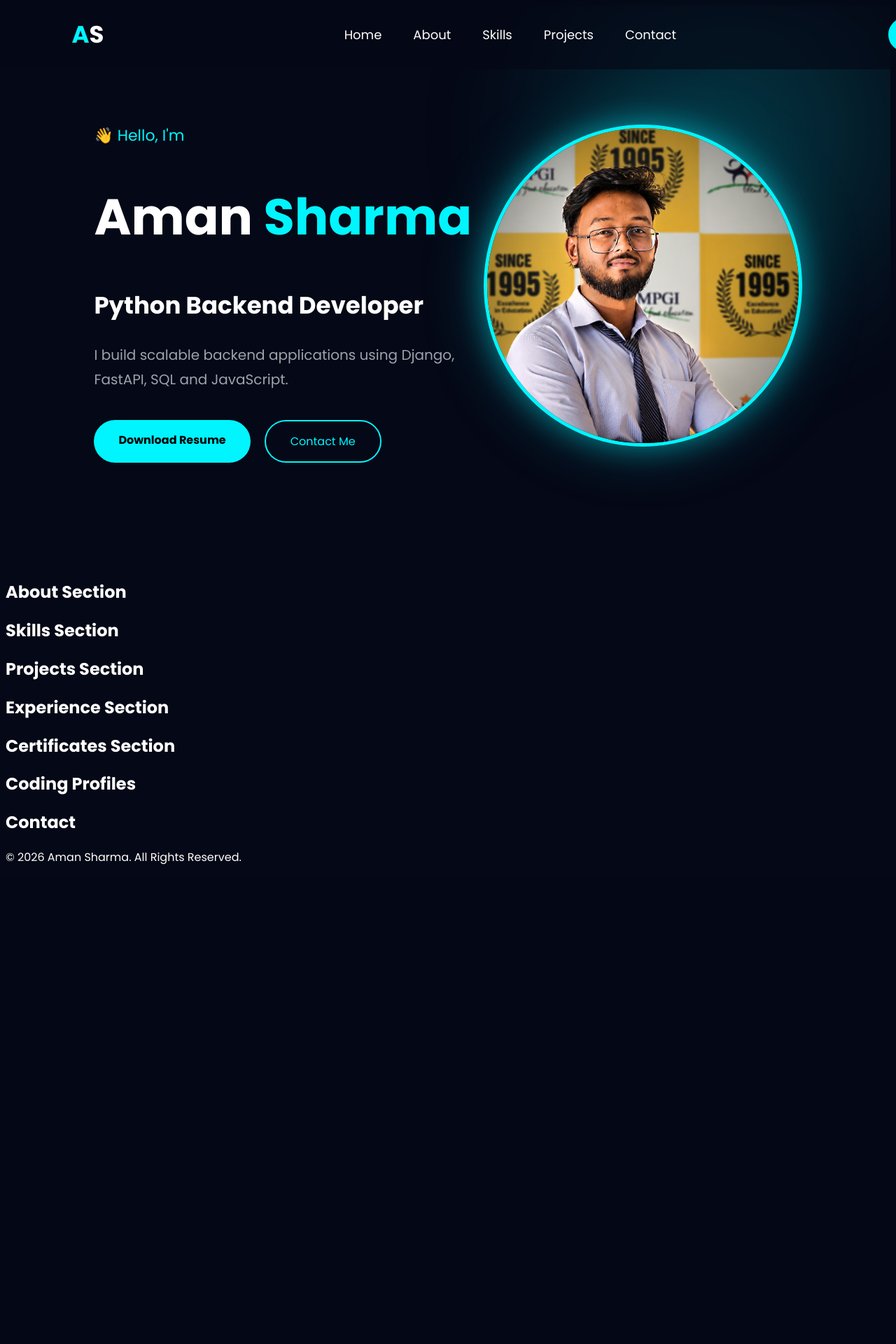
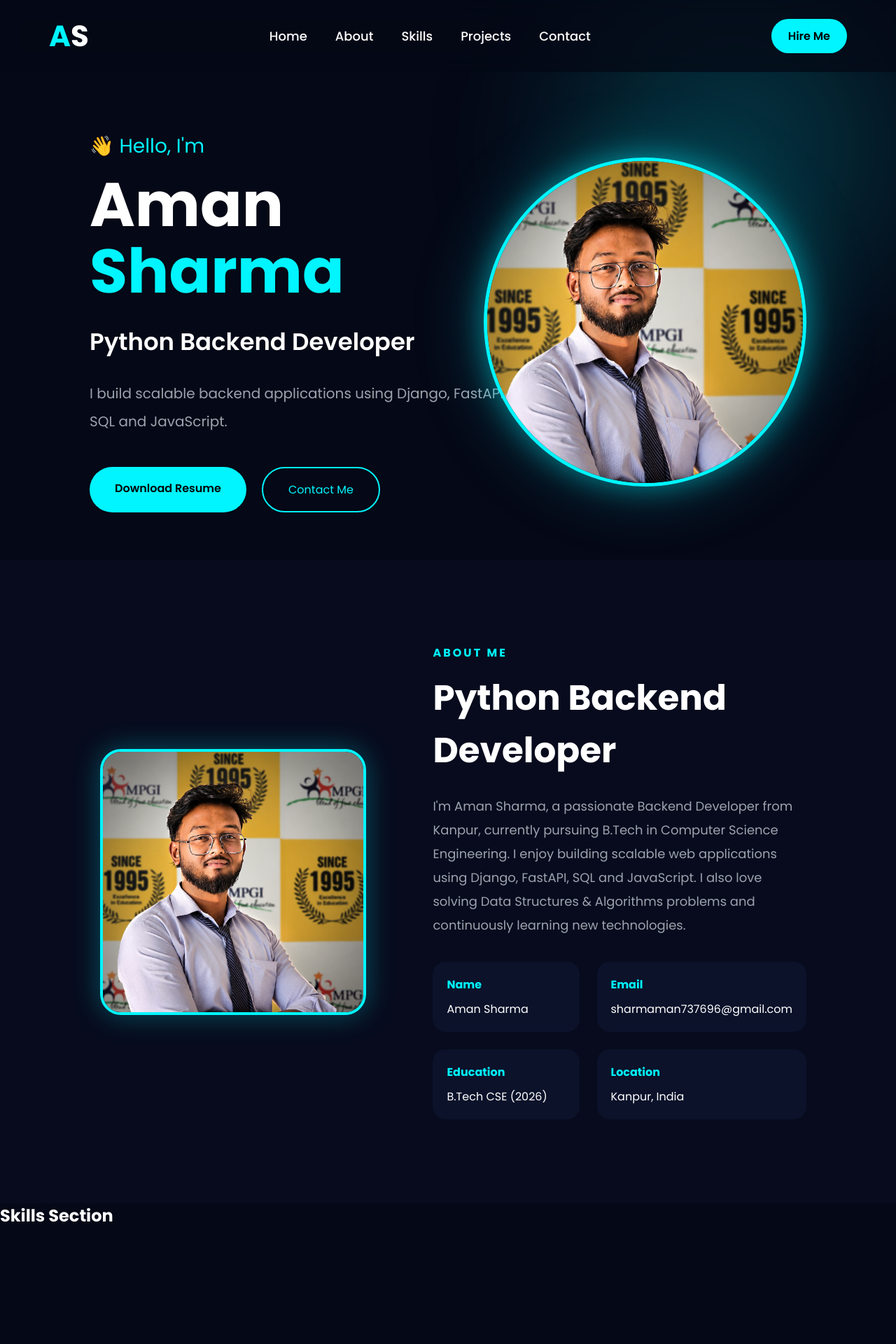
Before and after one commit to 16Aman-tech/AMAN_Portfolio, a Django app: page / in a window 1280 px wide. Shown: the top 1920 px of the page at 70% size. Before the commit the page ends 1235 px from the top, so only its background shows below. Run offline with Django 5.2, Linux system fonts and the light colour scheme.

Commit message:
Step 17: about section created

```diff
--- a/backend/static/css/style.css
+++ b/backend/static/css/style.css
@@ -1,18 +1,41 @@
-/* ===========================
-        NAVBAR
-=========================== */
+/* =====================================
+        GOOGLE RESET
+===================================== */
+
+*{
+    margin:0;
+    padding:0;
+    box-sizing:border-box;
+}
+
+html{
+    scroll-behavior:smooth;
+}
+
+body{
+
+    font-family:"Poppins",sans-serif;
+
+    background:#050816;
+
+    color:white;
+
+    overflow-x:hidden;
+
+}
+
+/* =====================================
+            NAVBAR
+===================================== */
 
 .navbar{
 
     position:fixed;
 
     top:0;
-
     left:0;
 
     width:100%;
-
-    padding:20px 8%;
 
     display:flex;
 
@@ -20,7 +43,9 @@
 
     align-items:center;
 
-    background:rgba(5,8,22,.65);
+    padding:20px 70px;
+
+    background:rgba(5,8,22,.75);
 
     backdrop-filter:blur(18px);
 
@@ -30,11 +55,11 @@
 
 .logo{
 
+    font-size:42px;
+
+    font-weight:700;
+
     color:white;
-
-    font-size:34px;
-
-    font-weight:bold;
 
 }
 
@@ -48,9 +73,15 @@
 
     display:flex;
 
+    align-items:center;
+
     list-style:none;
 
-    gap:45px;
+    gap:40px;
+
+    flex:1;
+
+    justify-content:center;
 
 }
 
@@ -60,9 +91,11 @@
 
     color:white;
 
-    transition:.3s;
+    font-size:18px;
 
-    font-size:18px;
+    font-weight:500;
+
+    transition:.35s;
 
 }
 
@@ -76,19 +109,19 @@
 
     text-decoration:none;
 
-    color:white;
-
-    padding:12px 26px;
-
-    border-radius:50px;
+    white-space:nowrap;
 
     background:#00F5FF;
 
     color:black;
 
-    font-weight:bold;
+    padding:12px 24px;
 
-    transition:.4s;
+    border-radius:50px;
+
+    font-weight:600;
+
+    transition:.35s;
 
 }
 
@@ -96,28 +129,17 @@
 
     transform:translateY(-4px);
 
-}
-
-
-
-body{
-
-    font-family: "Poppins", sans-serif;
-
-    background:#050816;
-
-    color:white;
-
-    overflow-x:hidden;
+    box-shadow:0 0 20px rgba(0,245,255,.55);
 
 }
 
-
-/* ===========================
-        HERO
-=========================== */
+/* =====================================
+            HERO
+===================================== */
 
 #hero{
+
+    position:relative;
 
     min-height:100vh;
 
@@ -127,7 +149,46 @@ body{
 
     align-items:center;
 
-    padding:0 10%;
+    padding:120px 10% 0;
+
+    overflow:hidden;
+
+}
+
+/* Background Glow */
+
+.hero-bg{
+
+    position:absolute;
+
+    width:700px;
+
+    height:700px;
+
+    right:-120px;
+
+    top:-150px;
+
+    border-radius:50%;
+
+    background:radial-gradient(circle,
+    rgba(0,245,255,.22),
+    transparent 70%);
+
+    filter:blur(70px);
+
+    animation:floatGlow 8s ease-in-out infinite;
+
+    z-index:0;
+
+}
+
+.hero-left,
+.hero-right{
+
+    position:relative;
+
+    z-index:2;
 
 }
 
@@ -149,17 +210,19 @@ body{
 
 .hello{
 
-    font-size:22px;
+    color:#00F5FF;
 
-    color:#00F5FF;
+    font-size:28px;
+
+    margin-bottom:15px;
 
 }
 
 .hero-left h1{
 
-    font-size:72px;
+    font-size:88px;
 
-    line-height:82px;
+    line-height:95px;
 
     font-weight:700;
 
@@ -173,29 +236,37 @@ body{
 
 .hero-left h2{
 
+    margin-top:28px;
+
     font-size:34px;
+
+    font-weight:600;
 
 }
 
 .hero-desc{
 
-    margin-top:25px;
+    margin-top:28px;
 
     color:#9ca3af;
 
-    line-height:35px;
+    font-size:20px;
 
-    font-size:20px;
+    line-height:40px;
+
+    width:620px;
 
 }
 
+/* Buttons */
+
 .hero-buttons{
-
-    margin-top:40px;
 
     display:flex;
 
-    gap:20px;
+    gap:22px;
+
+    margin-top:45px;
 
 }
 
@@ -205,35 +276,59 @@ body{
 
     color:black;
 
-    padding:16px 35px;
-
-    border-radius:40px;
-
     text-decoration:none;
 
-    font-weight:bold;
+    padding:18px 36px;
+
+    border-radius:50px;
+
+    font-weight:600;
+
+    transition:.35s;
+
+}
+
+.btn-primary:hover{
+
+    transform:translateY(-5px);
+
+    box-shadow:0 0 25px rgba(0,245,255,.55);
 
 }
 
 .btn-secondary{
 
-    border:2px solid #00F5FF;
+    text-decoration:none;
 
     color:#00F5FF;
 
-    padding:16px 35px;
+    border:2px solid #00F5FF;
 
-    border-radius:40px;
+    padding:18px 36px;
 
-    text-decoration:none;
+    border-radius:50px;
+
+    transition:.35s;
 
 }
 
+.btn-secondary:hover{
+
+    background:#00F5FF;
+
+    color:black;
+
+}
+
+/* =====================================
+            IMAGE
+===================================== */
+
 .image-box{
 
-    width:450px;
+    width:470px;
 
-    height:450px;
+    height:470px;
 
     border-radius:50%;
 
@@ -243,12 +338,19 @@ body{
 
     box-shadow:
 
-        0 0 40px rgba(0,245,255,.45),
+    0 0 40px rgba(0,245,255,.45),
 
-        0 0 90px rgba(0,245,255,.25);
+    0 0 100px rgba(0,245,255,.25);
+
+    transition:.5s;
 
 }
 
+.image-box:hover{
+
+    transform:scale(1.03);
+
+}
 
 .image-box img{
 
@@ -260,72 +362,193 @@ body{
 
 }
 
+/* =====================================
+        FLOAT ANIMATION
+===================================== */
 
-.image-box{
+@keyframes floatGlow{
+
+    0%{
+
+        transform:translateY(0) scale(1);
+
+    }
+
+    50%{
+
+        transform:translateY(35px) scale(1.08);
+
+    }
+
+    100%{
+
+        transform:translateY(0) scale(1);
+
+    }
+
+}
+
+/* =====================================
+        SECTION
+===================================== */
+
+section{
+
+    min-height:100vh;
+
+}
+
+
+
+/* ======================================
+            ABOUT
+====================================== */
+
+#about{
+
+    padding:120px 10%;
+
+    background:#070B1D;
+
+}
+
+.about-container{
+
+    display:flex;
+
+    justify-content:space-between;
+
+    align-items:center;
+
+    gap:80px;
+
+    flex-wrap:wrap;
+
+}
+
+.about-image{
+
+    flex:1;
+
+    display:flex;
+
+    justify-content:center;
+
+}
+
+.about-image img{
+
+    width:380px;
+
+    border-radius:30px;
+
+    border:4px solid #00F5FF;
+
+    box-shadow:0 0 40px rgba(0,245,255,.30);
 
     transition:.5s;
 
 }
 
-.image-box:hover{
+.about-image img:hover{
 
-    transform:scale(1.03);
+    transform:translateY(-12px) scale(1.03);
+
+}
+
+.about-content{
+
+    flex:1.3;
+
+}
+
+.about-content h4{
+
+    color:#00F5FF;
+
+    letter-spacing:3px;
+
+    margin-bottom:15px;
+
+}
+
+.about-content h2{
+
+    font-size:50px;
+
+    margin-bottom:25px;
+
+}
+
+.about-content p{
+
+    color:#9ca3af;
+
+    line-height:34px;
+
+    font-size:18px;
+
+    margin-bottom:35px;
+
+}
+
+.about-info{
+
+    display:grid;
+
+    grid-template-columns:repeat(2,1fr);
+
+    gap:25px;
+
+}
+
+.about-info div{
+
+    background:#0B122A;
+
+    padding:20px;
+
+    border-radius:18px;
+
+    transition:.35s;
+
+}
+
+.about-info div:hover{
+
+    transform:translateY(-8px);
+
+    box-shadow:0 0 20px rgba(0,245,255,.20);
+
+}
+
+.about-info strong{
+
+    display:block;
+
+    color:#00F5FF;
+
+    margin-bottom:10px;
+
+}
+
+.about-info span{
+
+    color:white;
 
 }
 
 
-/* ===========================
-    HERO BACKGROUND
-=========================== */
+/* =====================================
+        FOOTER
+===================================== */
 
-#hero{
-    position: relative;
-    overflow: hidden;
-}
+footer{
 
-.hero-bg{
-    position: absolute;
-    width: 700px;
-    height: 700px;
-    background: radial-gradient(circle, rgba(0,245,255,.22), transparent 70%);
-    top: -180px;
-    right: -120px;
-    border-radius: 50%;
-    filter: blur(70px);
-    animation: floatGlow 8s ease-in-out infinite;
-    z-index: 0;
-}
+    padding:40px;
 
-.hero-left,
-.hero-right{
-    position: relative;
-    z-index: 2;
-}
+    text-align:center;
 
-@keyframes floatGlow{
-
-    0%{
-
-        transform:
-        translateY(0)
-        scale(1);
-
-    }
-
-    50%{
-
-        transform:
-        translateY(35px)
-        scale(1.08);
-
-    }
-
-    100%{
-
-        transform:
-        translateY(0)
-        scale(1);
-
-    }
+    color:#9ca3af;
 
 }
--- a/backend/templates/components/about.html
+++ b/backend/templates/components/about.html
@@ -1,5 +1,58 @@
-<section>
+<section id="about">
 
-<h2>About Section</h2>
+    <div class="about-container">
+
+        <div class="about-image">
+
+            <img src="/static/images/profile.png" alt="Aman Sharma">
+
+        </div>
+
+        <div class="about-content">
+
+            <h4>ABOUT ME</h4>
+
+            <h2>Python Backend Developer</h2>
+
+            <p>
+
+                I'm Aman Sharma, a passionate Backend Developer from Kanpur,
+                currently pursuing B.Tech in Computer Science Engineering.
+
+                I enjoy building scalable web applications using
+                Django, FastAPI, SQL and JavaScript.
+
+                I also love solving Data Structures & Algorithms problems
+                and continuously learning new technologies.
+
+            </p>
+
+            <div class="about-info">
+
+                <div>
+                    <strong>Name</strong>
+                    <span>Aman Sharma</span>
+                </div>
+
+                <div>
+                    <strong>Email</strong>
+                    <span>sharmaman737696@gmail.com</span>
+                </div>
+
+                <div>
+                    <strong>Education</strong>
+                    <span>B.Tech CSE (2026)</span>
+                </div>
+
+                <div>
+                    <strong>Location</strong>
+                    <span>Kanpur, India</span>
+                </div>
+
+            </div>
+
+        </div>
+
+    </div>
 
 </section>
```
Also changed, not shown: backend/package.json (added, +18 -0 lines), backend/package-lock.json (added).
